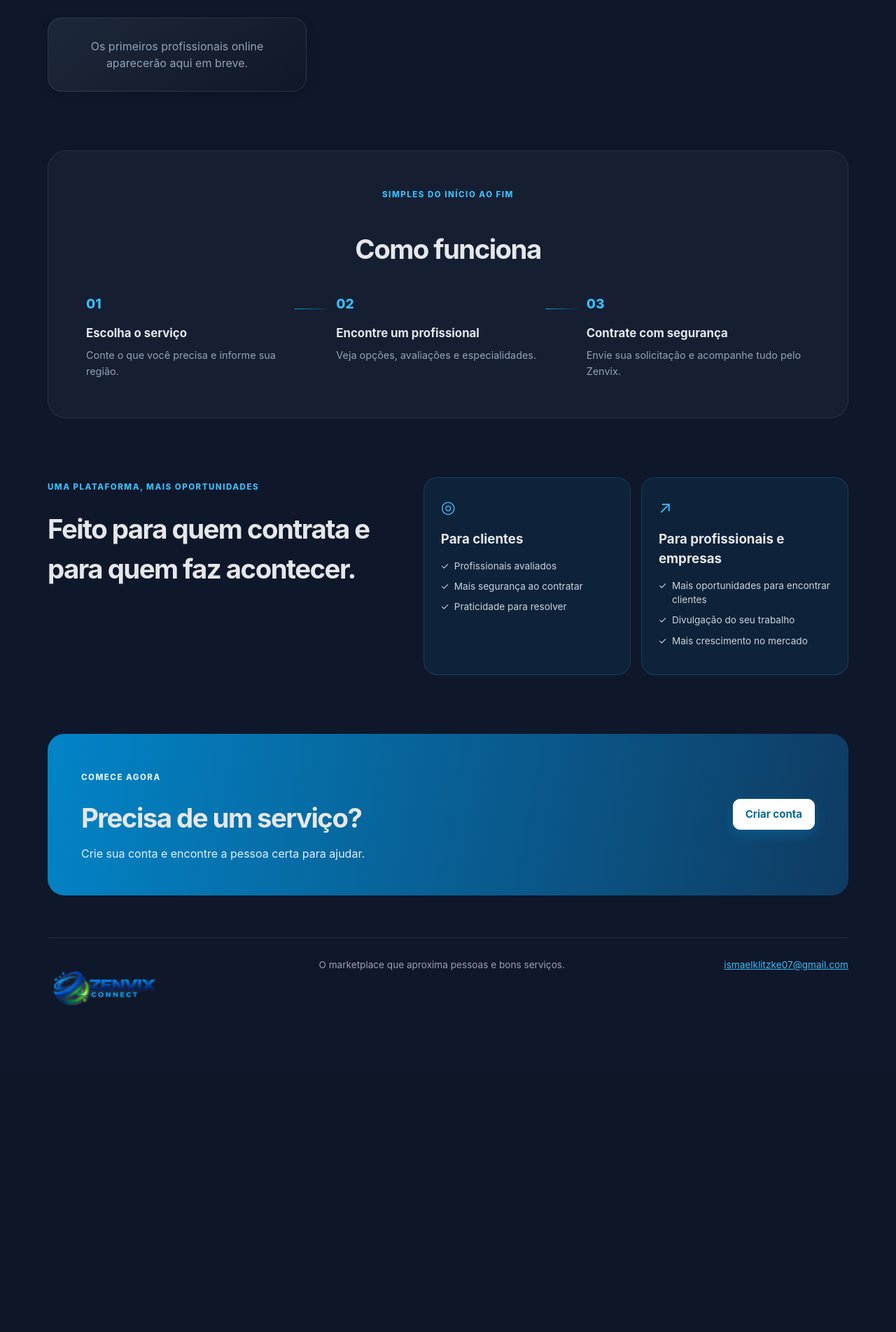
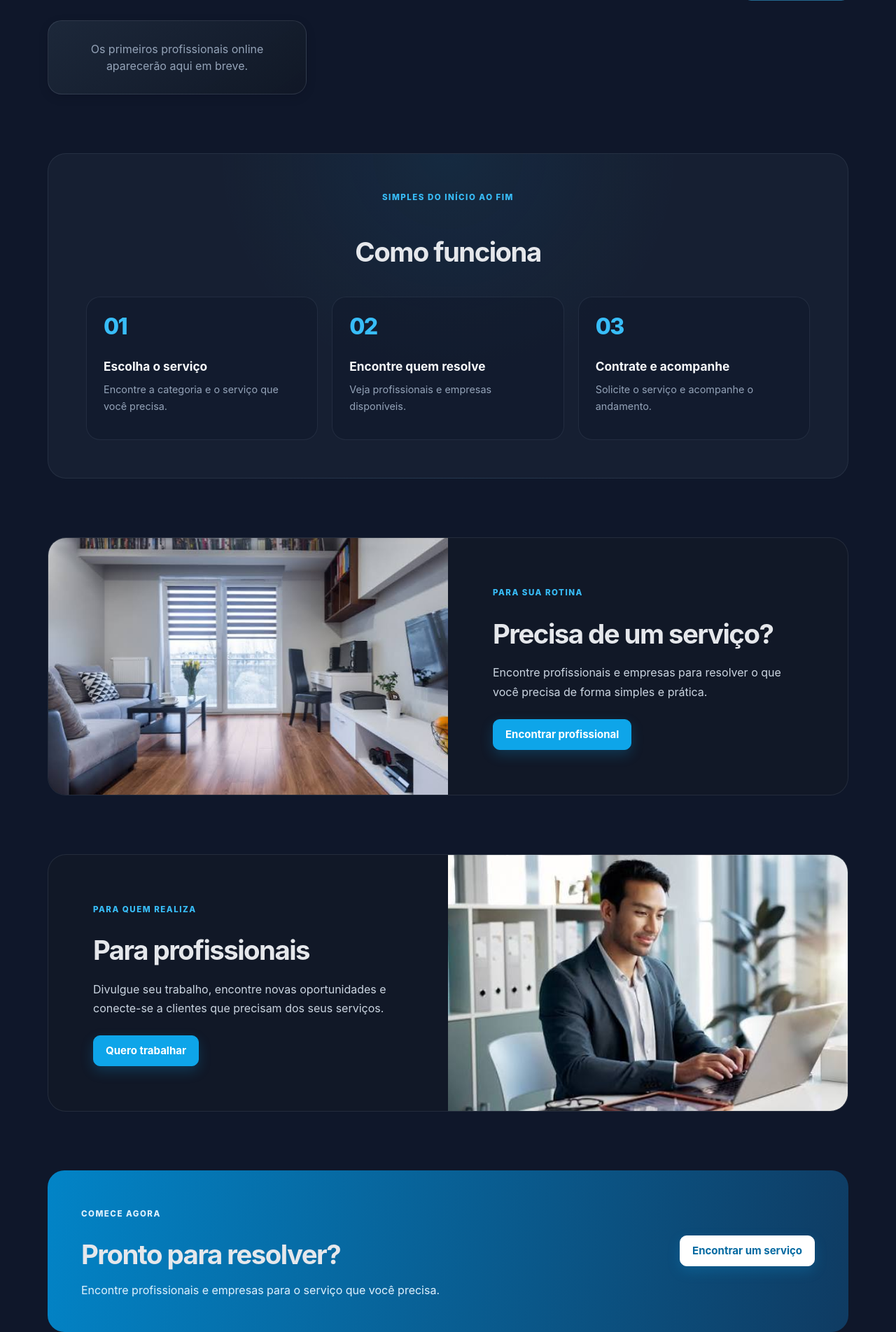
Before and after one commit to vantuilklitzke6992-code/ZENVIXTOTAL, a Flask app: page / in a window 1280 px wide. Shown: the part 1736-3640 px from the top of the page at 70% size. Before the commit the page ends 3173 px from the top, so only its background shows below. Run offline with Flask 3, Linux system fonts and the light colour scheme; data that the repository does not hold is empty; some libraries are stand-ins or nearby versions.

Commit message:
melhora visual da home

```diff
--- a/static/css/public.css
+++ b/static/css/public.css
@@ -476,7 +496,13 @@
 }
 
 .how-section {
-    background: rgba(30, 41, 59, .5);
+    background:
+        radial-gradient(
+            circle at 50% 0%,
+            rgba(14, 165, 233, .08),
+            transparent 45%
+        ),
+        rgba(30, 41, 59, .5);
     border: 1px solid rgba(148, 163, 184, .12);
     border-radius: 26px;
     padding: clamp(27px, 5vw, 54px);
@@ -484,40 +510,105 @@
 
 .how-grid {
     display: grid;
-    gap: 38px;
+    gap: 20px;
     grid-template-columns: repeat(3, 1fr);
 }
 
 .how-grid article {
+    background: rgba(15, 23, 42, .48);
+    border: 1px solid rgba(148, 163, 184, .12);
+    border-radius: 20px;
+    min-height: 205px;
+    padding: 26px 24px;
     position: relative;
-}
-
-.how-grid article:not(:last-child)::after {
-    background: linear-gradient(90deg, var(--brand), transparent);
-    content: '';
-    height: 1px;
-    position: absolute;
-    right: -29px;
-    top: 21px;
-    width: 50px;
+    transition:
+        transform .2s ease,
+        border-color .2s ease,
+        background .2s ease,
+        box-shadow .2s ease;
+}
+
+.how-grid article:hover {
+    background: rgba(15, 23, 42, .68);
+    border-color: rgba(56, 189, 248, .30);
+    box-shadow: 0 18px 35px rgba(2, 6, 23, .22);
+    transform: translateY(-4px);
 }
 
 .how-grid span {
-    color: var(--brand-light);
-    font-size: 1.2rem;
+    color: #38BDF8;
+    display: block;
+    font-size: 2rem;
     font-weight: 800;
+    letter-spacing: -.05em;
+    line-height: 1;
 }
 
 .how-grid h3 {
-    font-size: 1.05rem;
-    margin: 15px 0 7px;
+    color: #F8FAFC;
+    font-size: 1.08rem;
+    margin: 28px 0 8px;
 }
 
 .how-grid p {
-    color: var(--text-muted);
+    color: #94A3B8;
     font-size: .9rem;
-    line-height: 1.6;
+    line-height: 1.65;
     margin: 0;
+    max-width: 280px;
+}
+
+.home-split-section {
+    align-items: stretch;
+    background: #111827;
+    border: 1px solid rgba(148, 163, 184, .14);
+    border-radius: 26px;
+    display: grid;
+    gap: 0;
+    grid-template-columns: 1fr 1fr;
+    overflow: hidden;
+}
+
+.home-split-media {
+    background-position: center;
+    background-size: cover;
+    min-height: 340px;
+}
+
+.home-split-media-client {
+    background-image: url('/static/images/home/cliente-servico.jpg');
+}
+
+.home-split-media-professional {
+    background-image: url('/static/images/home/profissional.jpg');
+}
+
+.home-split-content {
+    align-self: center;
+    padding: clamp(30px, 5vw, 64px);
+}
+
+.home-split-content h2 {
+    font-size: clamp(1.75rem, 3vw, 2.45rem);
+    letter-spacing: -.04em;
+    margin: 9px 0 13px;
+}
+
+.home-split-content p {
+    color: #CBD5E1;
+    line-height: 1.7;
+    margin: 0 0 25px;
+    max-width: 510px;
+}
+
+.home-split-professional .home-split-content {
+    grid-column: 1;
+    grid-row: 1;
+}
+
+.home-split-professional .home-split-media {
+    grid-column: 2;
+    grid-row: 1;
 }
 
 .benefits-section {
--- a/templates/public/home.html
+++ b/templates/public/home.html
@@ -528,7 +528,7 @@ public-main
             </h3>
 
             <p>
-                Conte o que você precisa e informe sua região.
+                Encontre a categoria e o serviço que você precisa.
             </p>
 
         </article>
@@ -540,11 +540,11 @@ public-main
             </span>
 
             <h3>
-                Encontre um profissional
+                Encontre quem resolve
             </h3>
 
             <p>
-                Veja opções, avaliações e especialidades.
+                Veja profissionais e empresas disponíveis.
             </p>
 
         </article>
@@ -556,11 +556,11 @@ public-main
             </span>
 
             <h3>
-                Contrate com segurança
+                Contrate e acompanhe
             </h3>
 
             <p>
-                Envie sua solicitação e acompanhe tudo pelo Zenvix.
+                Solicite o serviço e acompanhe o andamento.
             </p>
 
         </article>
@@ -571,82 +571,68 @@ public-main
 
 
 <!-- ========================================================= -->
-<!-- BENEFÍCIOS -->
+<!-- PRECISA DE UM SERVIÇO? -->
 <!-- ========================================================= -->
 
-<section class="public-section benefits-section" id="sobre">
+<section class="public-section home-split-section home-split-client" id="sobre">
 
-    <div class="benefits-intro">
+    <div class="home-split-media home-split-media-client" role="img"
+        aria-label="Ambiente organizado após a realização de um serviço">
+    </div>
+
+    <div class="home-split-content">
 
         <span class="eyebrow">
-            Uma plataforma, mais oportunidades
+            Para sua rotina
         </span>
 
         <h2>
-            Feito para quem contrata e para quem faz acontecer.
+            Precisa de um serviço?
         </h2>
+
+        <p>
+            Encontre profissionais e empresas para resolver o que você precisa de forma simples e prática.
+        </p>
+
+        <a href="/profissionais" class="button button-primary">
+            Encontrar profissional
+        </a>
 
     </div>
 
-    <div class="benefit-columns">
+</section>
 
-        <article>
 
-            <span class="benefit-icon">
-                ◎
-            </span>
+<!-- ========================================================= -->
+<!-- PARA PROFISSIONAIS -->
+<!-- ========================================================= -->
 
-            <h3>
-                Para clientes
-            </h3>
+<section class="public-section home-split-section home-split-professional">
 
-            <ul>
+    <div class="home-split-content">
 
-                <li>
-                    Profissionais avaliados
-                </li>
+        <span class="eyebrow">
+            Para quem realiza
+        </span>
 
-                <li>
-                    Mais segurança ao contratar
-                </li>
+        <h2>
+            Para profissionais
+        </h2>
 
-                <li>
-                    Praticidade para resolver
-                </li>
+        <p>
+            Divulgue seu trabalho, encontre novas oportunidades e conecte-se a clientes que precisam dos seus serviços.
+        </p>
 
-            </ul>
-
-        </article>
-
-        <article id="empresas">
-
-            <span class="benefit-icon">
-                ↗
-            </span>
-
-            <h3>
-                Para profissionais e empresas
-            </h3>
-
-            <ul>
-
-                <li>
-                    Mais oportunidades para encontrar clientes
-                </li>
-
-                <li>
-                    Divulgação do seu trabalho
-                </li>
-
-                <li>
-                    Mais crescimento no mercado
-                </li>
-
-            </ul>
-
-        </article>
+        <a href="/cadastro" class="button button-primary">
+            Quero trabalhar
+        </a>
 
     </div>
+
+    <div class="home-split-media home-split-media-professional" role="img"
+        aria-label="Profissional em seu ambiente de trabalho">
+    </div>
+
 
 </section>
 
@@ -664,17 +650,17 @@ public-main
         </span>
 
         <h2>
-            Precisa de um serviço?
+            Pronto para resolver?
         </h2>
 
         <p>
-            Crie sua conta e encontre a pessoa certa para ajudar.
+            Encontre profissionais e empresas para o serviço que você precisa.
         </p>
 
     </div>
 
-    <a href="/cadastro" class="button button-primary">
-        Criar conta
+    <a href="/profissionais" class="button button-primary">
+        Encontrar um serviço
     </a>
 
 </section>
```
Also changed, not shown: other parts of static/css/public.css (+64 -11 lines), static/images/home/cliente-servico.jpg (added), static/images/home/cta-tecnologico.jpg (added), static/images/home/hero.jpg (added), static/images/home/home.jpg (added), static/images/home/profissional.jpg (added).
